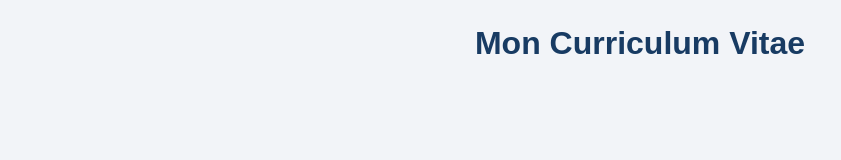
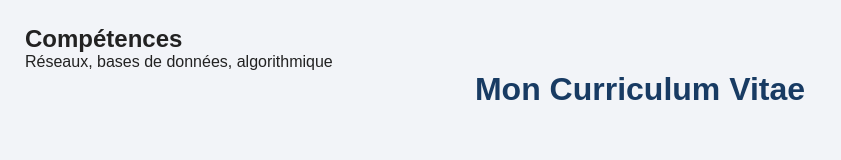
Before and after one commit to sander1b/mon-cv, a plain HTML site: page index.html in a window 1280 px wide. Shown: the whole page, without its empty margins (0-841 px from the left). Drawn offline with Linux system fonts and the light colour scheme.

Commit message:
mise en place de la section competences

```diff
--- a/index.html
+++ b/index.html
@@ -7,6 +7,8 @@
     <title>Mon CV</title>
     <link rel="stylesheet" href="style.css">
 </head>
+<h2>Compétences</h2>
+<p>Réseaux, bases de données, algorithmique</p>
 <body>
 
     <h1>Mon Curriculum Vitae</h1>
```
